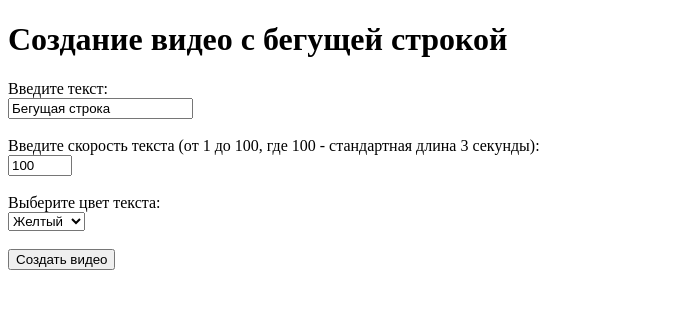
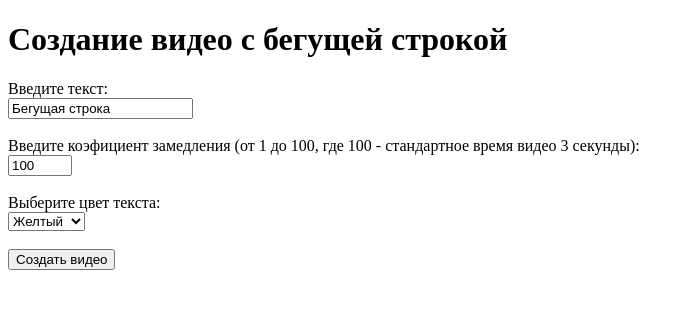
Before and after one commit to LeonidZ92/running_text_from_Leonid_Zykov, a Django app: page / in a window 1280 px wide. Shown: the top 309 px of the page, without its empty margins (0-694 px from the left). Run offline with Django 4.2, Linux system fonts and the light colour scheme.

Commit message:
Update index.html

```diff
--- a/running_text/createvideo/templates/index.html
+++ b/running_text/createvideo/templates/index.html
@@ -11,7 +11,7 @@
         <label for="text">Введите текст:</label><br>
         <input type="text" id="text" name="text" value="Бегущая строка"><br><br>
 
-        <label for="decelerating_coeff">Введите скорость текста (от 1 до 100, где 100 - стандартная длина 3 секунды):</label><br>
+        <label for="decelerating_coeff">Введите коэфициент замедления (от 1 до 100, где 100 - стандартное время видео 3 секунды):</label><br>
         <input type="number" id="decelerating_coeff" name="decelerating_coeff" value="100" min="1" max="100"><br><br>
 
         <label for="text_color">Выберите цвет текста:</label><br>
```
